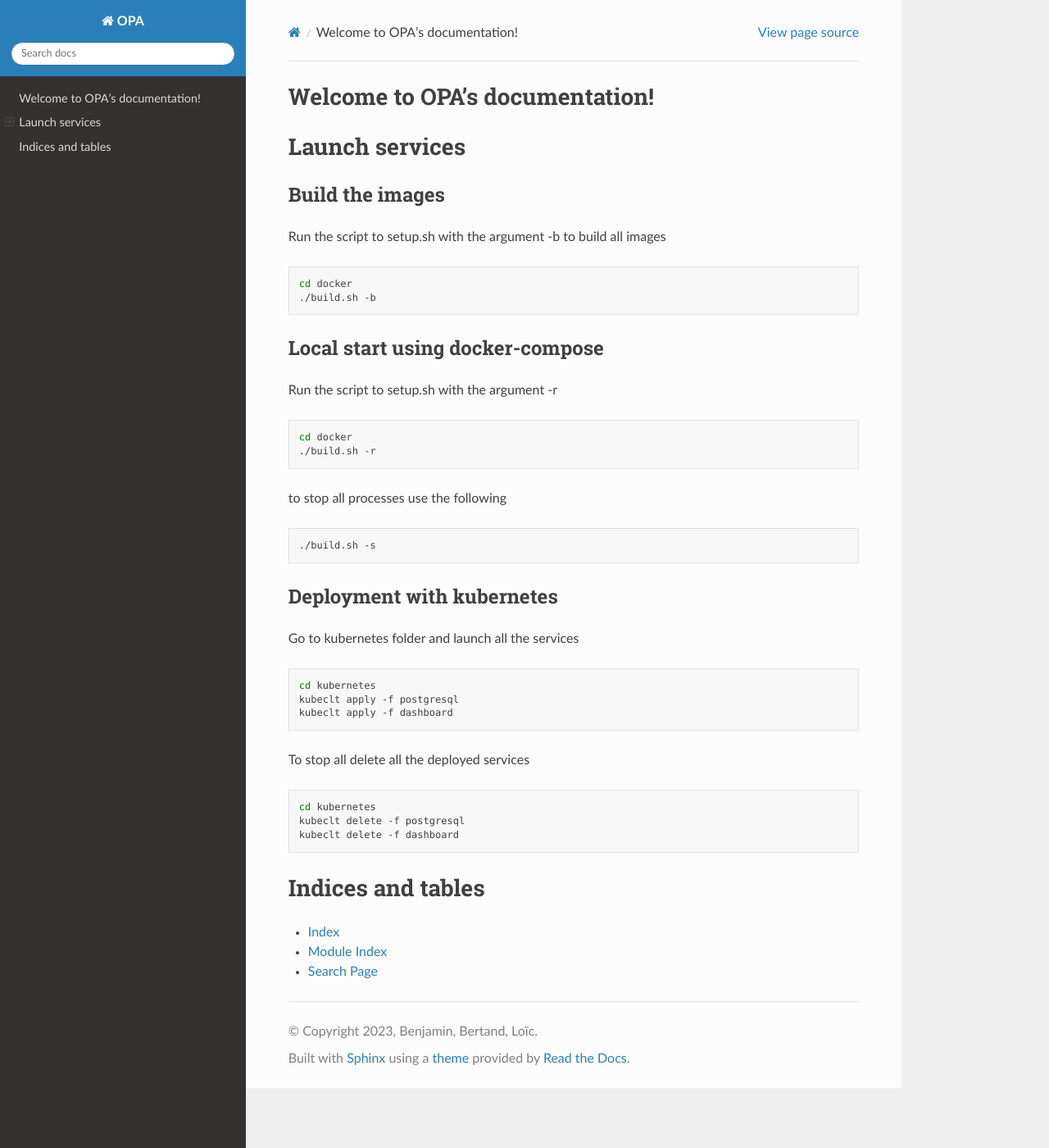
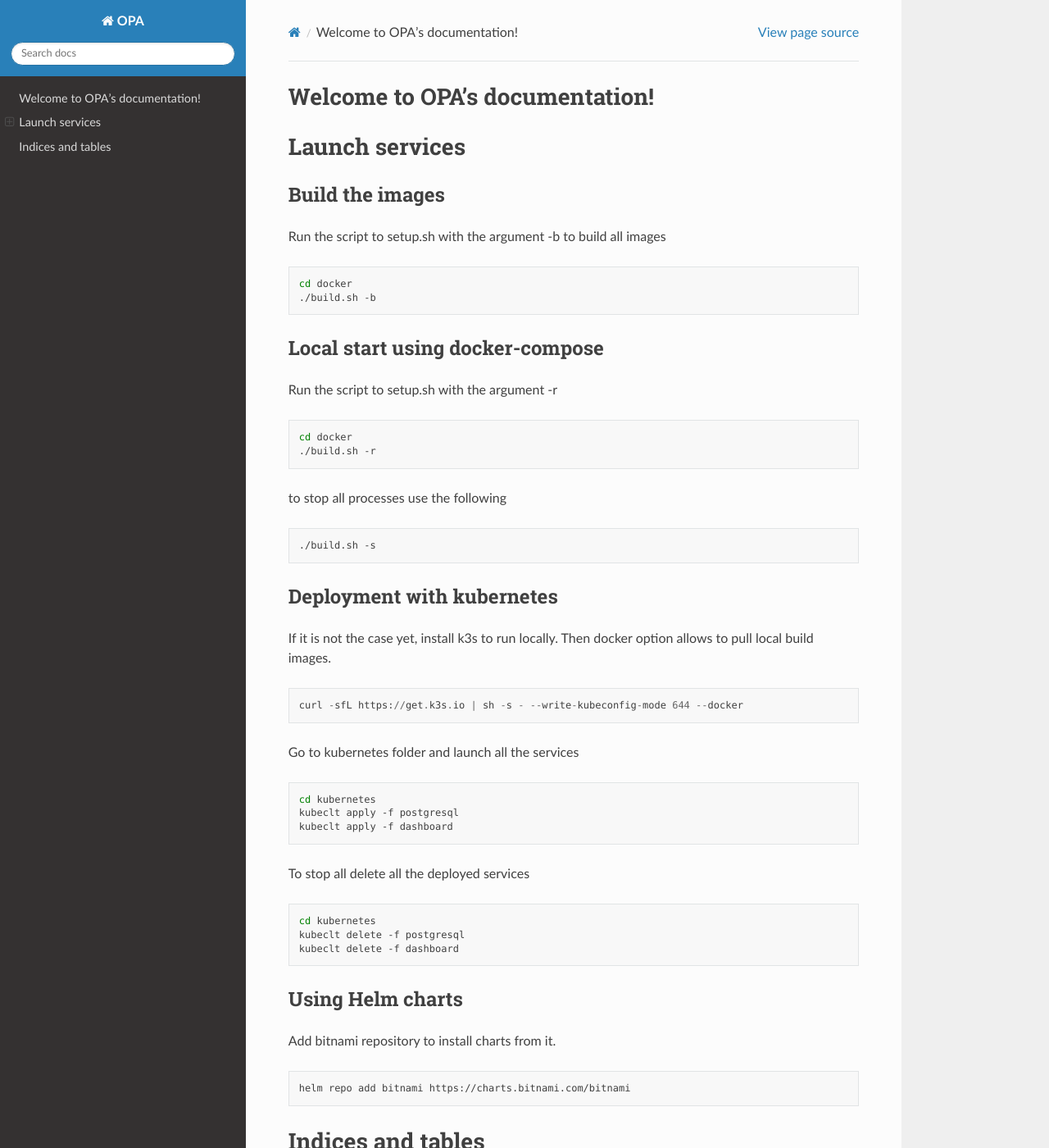
Before and after one commit to swip10/OPA, a Sphinx documentation site: the page built from docs/index.rst, in a window 1280 px wide and 1400 px high. Shown: the whole window at 82% size. Built offline with Sphinx 7.4.7 and the Read the Docs theme 2.0.0, drawn with Linux system fonts in a browser that asks for light colours.

```diff
--- a/docs/index.rst
+++ b/docs/index.rst
@@ -38,6 +38,13 @@
 
 Deployment with kubernetes
 --------------------------
+If it is not the case yet, install k3s to run locally. Then docker option allows to pull local build images.
+
+.. code-block::
+
+   curl -sfL https://get.k3s.io | sh -s - --write-kubeconfig-mode 644 --docker
+
+
 Go to kubernetes folder and launch all the services
 
 .. code-block:: bash
@@ -54,6 +61,15 @@
    kubeclt delete -f postgresql
    kubeclt delete -f dashboard
 
+Using Helm charts
+-----------------
+Add bitnami repository to install charts from it.
+
+.. code-block:: bash
+
+   helm repo add bitnami https://charts.bitnami.com/bitnami
+
+
 Indices and tables
 ==================
 
```
Also changed, not shown: 10 other files.
